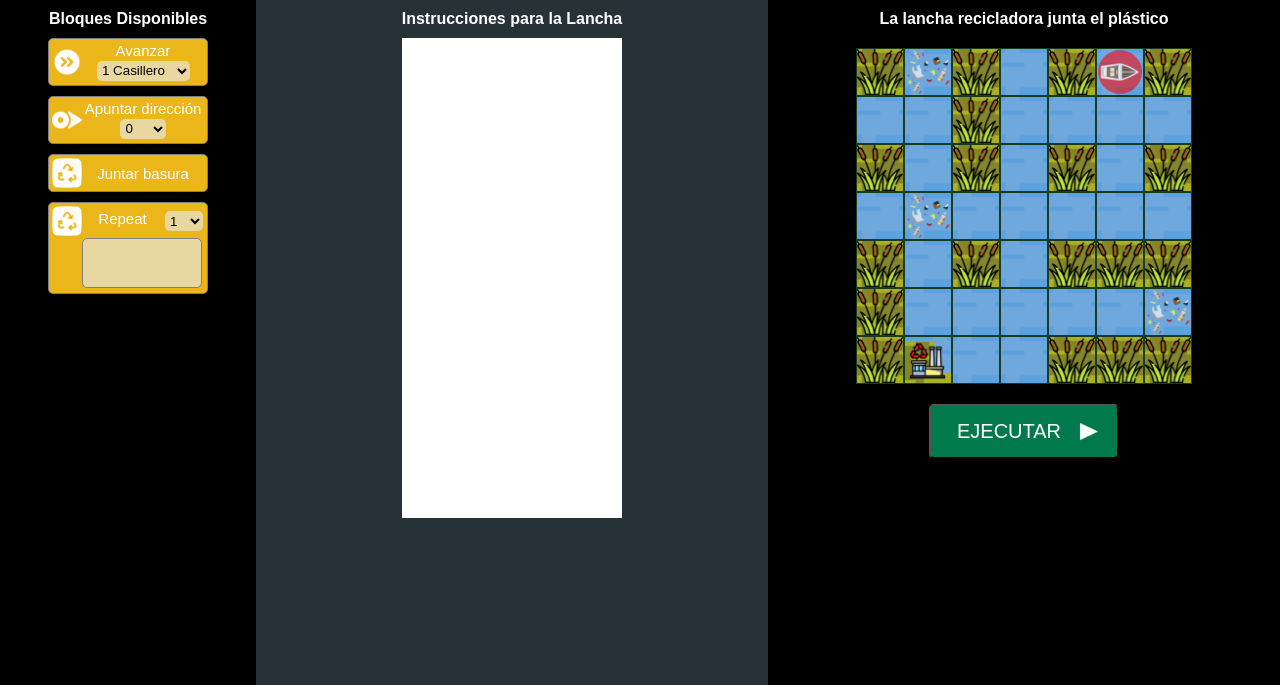
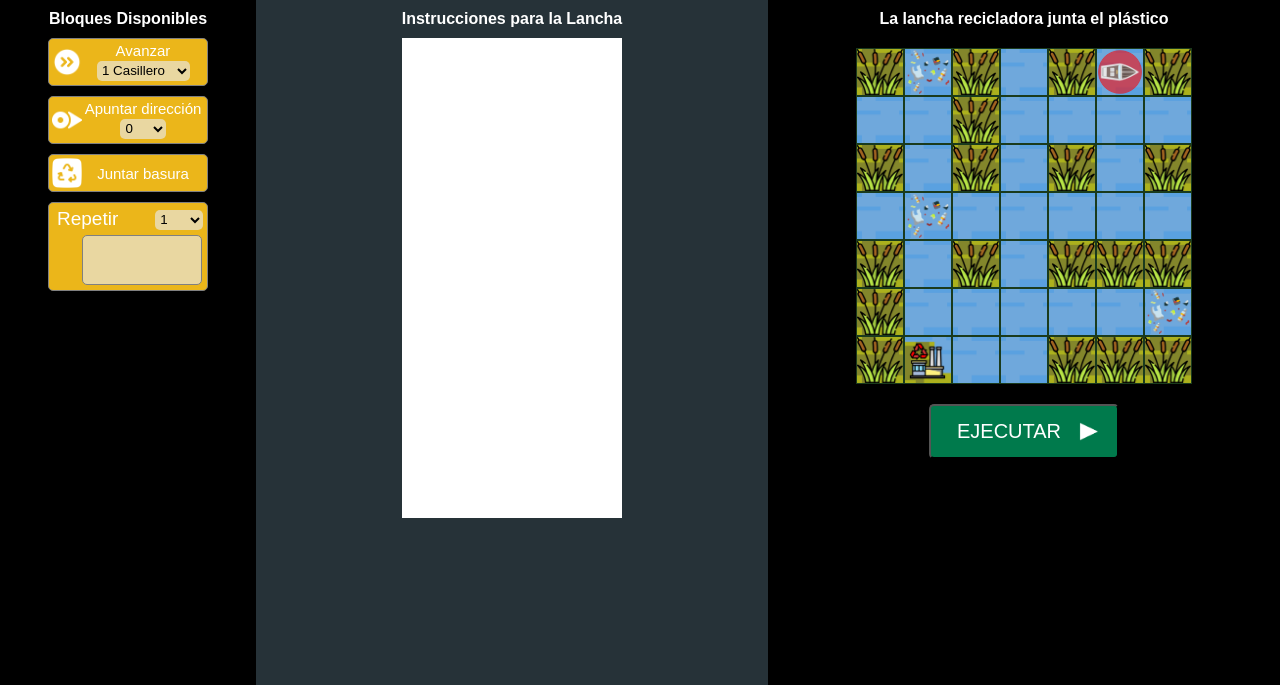
Before and after one commit to GestionDHS/actividades-laberintos-dhs, a plain HTML site: page pages/act-010-bucle/act.html in a window 1280 px wide. Shown: the top 685 px of the page. Drawn offline with nearby package versions, Linux system fonts and the light colour scheme; some packages are replaced by stand-ins of ours; a script that the page names is missing.

Commit message:
second commit act-010-bucle

```diff
--- a/js/sortable-blocks.js
+++ b/js/sortable-blocks.js
@@ -157,14 +157,16 @@ class Sortable_Blocks {
       blockListItem.setAttribute("data-id", params.clave);
       blockListItem.setAttribute("id", params.clave); //pia-------------
       blockListItem.setAttribute("class", params.clase); // pia---------
-      const icon = document.createElement("IMG");
-      icon.alt = params.nombreCompleto;
-      icon.src = params.rutaImagen;
+      if(params.rutaImagen){
+        const icon = document.createElement("IMG");
+        icon.alt = params.nombreCompleto;
+        icon.src = params.rutaImagen;
+        blockListItem.appendChild(icon);
+      }
       const caja = document.createElement("DIV");
       const txt = document.createElement("SPAN");
       txt.innerHTML = params.nombreCompleto;
       caja.appendChild(txt);
-      blockListItem.appendChild(icon);
       blockListItem.appendChild(caja);
       if (params.inputElements) {
         for (let inpt of params.inputElements) {
--- a/pages/act-010-bucle/instancias.js
+++ b/pages/act-010-bucle/instancias.js
@@ -220,8 +220,8 @@ while(count < 10){
 miActividad.interface.agregarBloqueListaA({
     clave:"repeat",
     clase:"ordenRepeat",
-    rutaImagen: miActividad.imagenes.reciclar.url,
-    nombreCompleto: "Repeat",
+    //rutaImagen: miActividad.imagenes.reciclar.url,
+    nombreCompleto: "Repetir",
     sortableEmbedded: true,
     inputElements:[mySelect.cloneNode(true)]
 })
--- a/style/style.css
+++ b/style/style.css
@@ -186,6 +186,16 @@ li.ordenRepeat > ul{
     cursor: grab;
     margin:2px 2px 2px 30px;
   }
+#dhs-lista > li.ordenRepeat{
+  display: grid;
+  grid-template-columns: 1fr;
+  grid-template-rows: 1fr 2fr;
+}
+li.ordenRepeat > div > span{
+  font-size:19px;
+  text-align: left;
+  margin-left: 5px;
+}
 li.ordenRepeat > div {
   display:grid;
   grid-template-columns: 2fr 1fr;
@@ -221,8 +231,10 @@ li.ordenRepeat > div {
   background-color: var(--verde_muy_claro) !important;
 }
 #dhs-lista2 > li.ordenRepeat{
-  /*background-color: red;*/
   width: 160px;
+  display: grid;
+  grid-template-columns: 1fr;
+  grid-template-rows: 35px 2fr;
 }
 #dhs-lista2 > li.ordenRepeat > ul{
   width: 120px;
```
